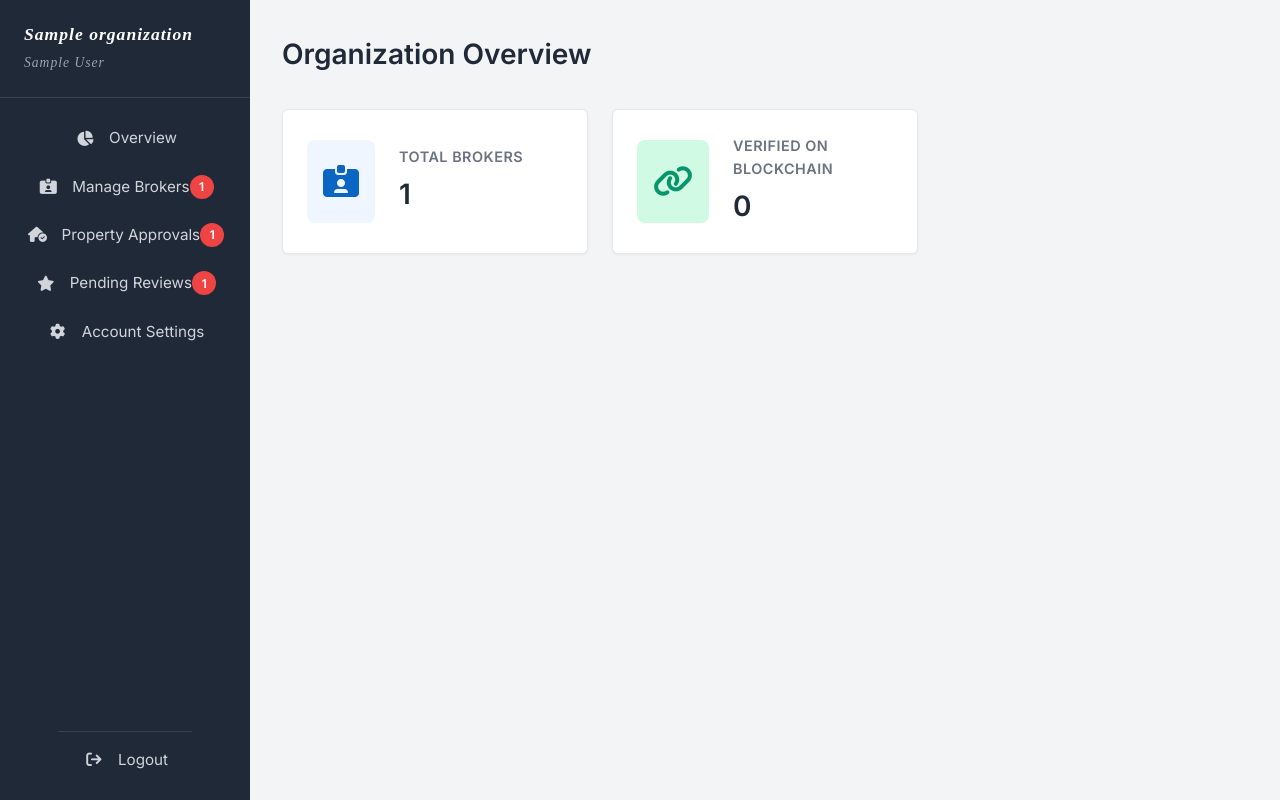
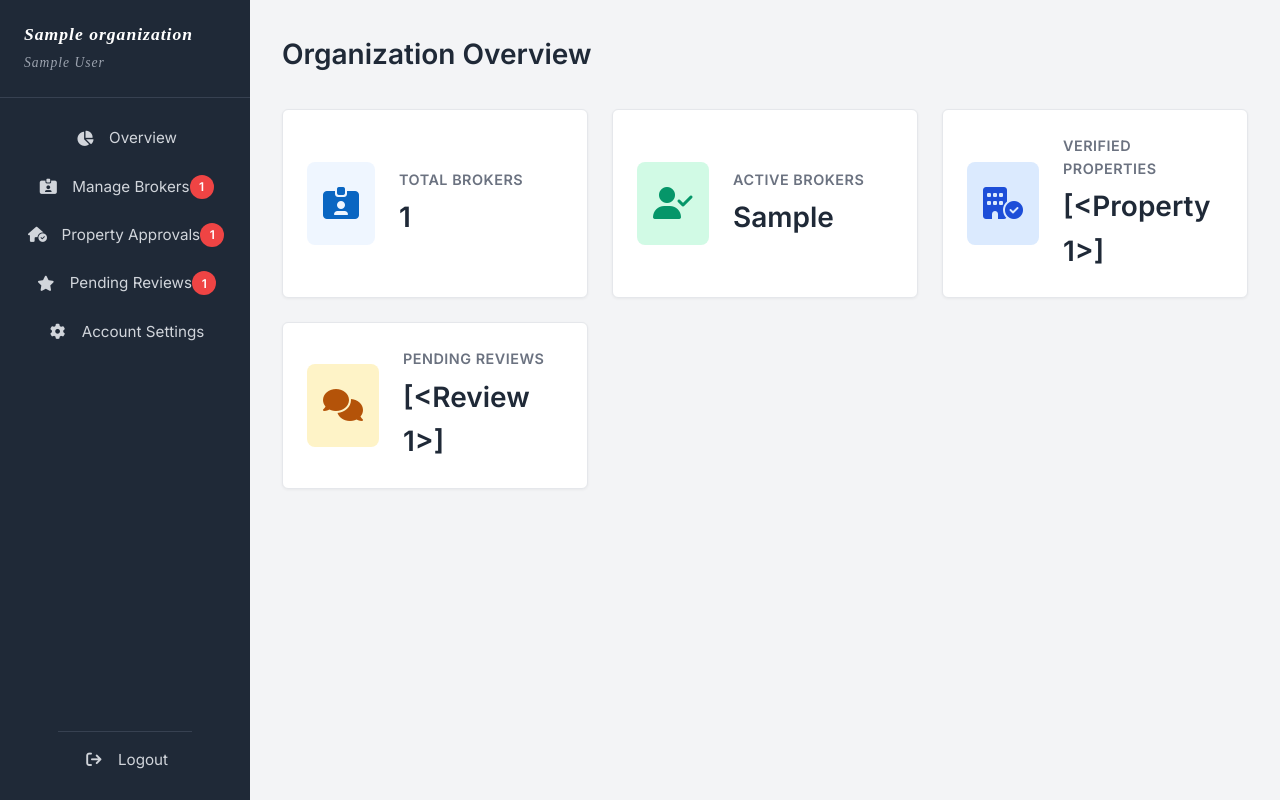
Before and after one commit to desparvis/rrebp, a Flask app: template templates/assoc_dashboard.html in a window 1280 px wide. Run offline with Flask 3, Linux system fonts and the light colour scheme; tables that the repository leaves empty hold one stand-in row (values such as "Sample post"); the template is opened without the code that fills it: values that come from a table or form of the project are taken from there, most other values are stand-ins (such as "Sample title", 1, 10 or a date in 2020); some web fonts are replaced.

Commit message:
assoc dashboard updates

```diff
--- a/templates/assoc_dashboard.html
+++ b/templates/assoc_dashboard.html
@@ -14,11 +14,28 @@
             <p>{{ total_brokers }}</p>
         </div>
     </div>
+
     <div class="metric-card">
-        <div class="metric-icon" style="color: #059669; background-color: #D1FAE5;"><i class="fa-solid fa-link"></i></div>
+        <div class="metric-icon" style="color: #059669; background-color: #D1FAE5;"><i class="fa-solid fa-user-check"></i></div>
         <div class="metric-data">
-            <h3>Verified on Blockchain</h3>
-            <p>0</p> <!-- We will connect this next -->
+            <h3>Active Brokers</h3>
+            <p>{{ active_brokers }}</p>
+        </div>
+    </div>
+
+    <div class="metric-card">
+        <div class="metric-icon" style="color: #1D4ED8; background-color: #DBEAFE;"><i class="fa-solid fa-building-circle-check"></i></div>
+        <div class="metric-data">
+            <h3>Verified Properties</h3>
+            <p>{{ verified_properties }}</p>
+        </div>
+    </div>
+
+    <div class="metric-card">
+        <div class="metric-icon" style="color: #B45309; background-color: #FEF3C7;"><i class="fa-solid fa-comments"></i></div>
+        <div class="metric-data">
+            <h3>Pending Reviews</h3>
+            <p>{{ pending_reviews }}</p>
         </div>
     </div>
 </div>
```
Also changed, not shown: association.py (+27 -2 lines).
